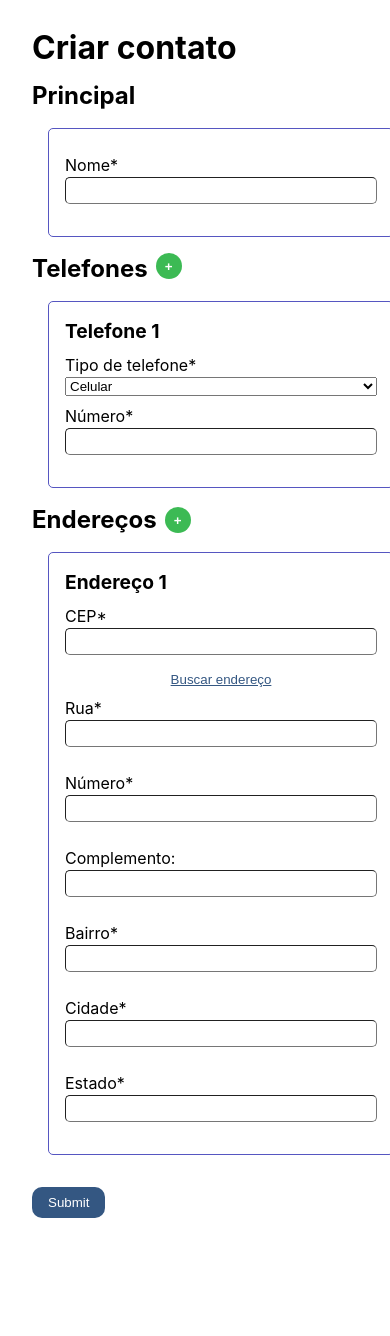
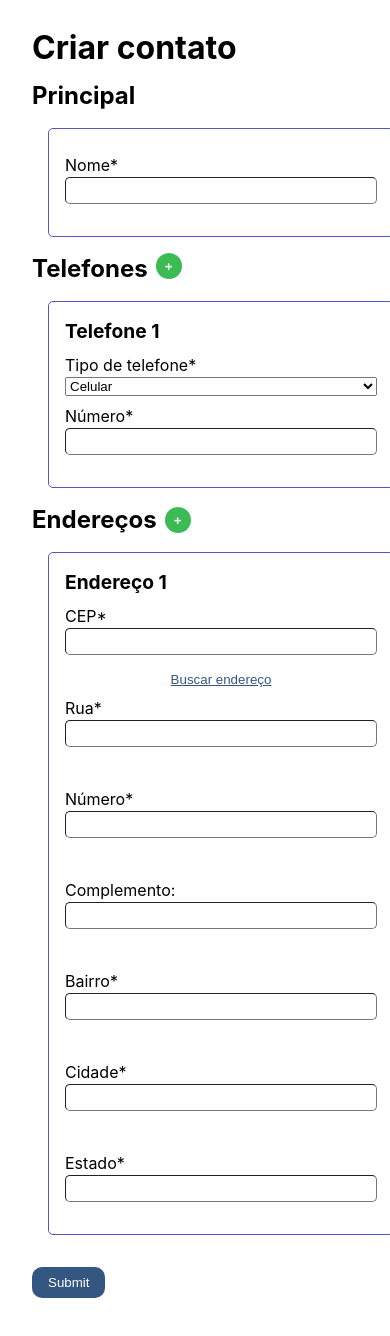
Before and after one commit to Beatriz-Cavallieri/agenda-contatos, a React (Vite) app: page /create in a window 390 px wide. Shown: the top 1336 px of the page. Before the commit the page ends 1266 px from the top, so only its background shows below. Built offline with nearby package versions, Linux system fonts and the light colour scheme.

Commit message:
Adds responsive grid

```diff
--- a/src/components/Inputs/AddressInput/index.tsx
+++ b/src/components/Inputs/AddressInput/index.tsx
@@ -5,6 +5,7 @@ import { TextButton, RemoveButtonSC } from '../../Button';
 import { useState } from 'react';
 import { Header3 } from '../../Headers';
 import { Card } from '../../Card';
+import { AddressGridSC } from './styles';
 
 interface IAddressInput extends Address {
     onChange: (address: Address) => void;
@@ -79,6 +80,7 @@ const AddressInput = (props: IAddressInput) => {
                     Buscar endereço
                 </TextButton>
             </div>
+            <AddressGridSC>
                 <div style={{ display: 'flex', flexDirection: 'column' }}>
                     <LabelSC htmlFor={`street-${index}`}>Rua*</LabelSC>
                     <InputSC
@@ -138,6 +140,7 @@ const AddressInput = (props: IAddressInput) => {
                         value={state}
                         onChange={handleInputChange} />
                 </div>
+            </AddressGridSC>
         </Card >
     );
 };
--- /dev/null
+++ b/src/components/Inputs/AddressInput/styles.ts
@@ -0,0 +1,10 @@
+import styled from "styled-components";
+
+export const AddressGridSC = styled.div`
+display: grid;
+grid-gap: 1rem;
+grid-template-columns: repeat(2, 1fr);
+  @media (max-width: 767px) {
+    grid-template-columns: repeat(auto-fit, minmax(0, 100%));
+}
+`;
```
Lines whose indentation alone changed are shown as unchanged.
